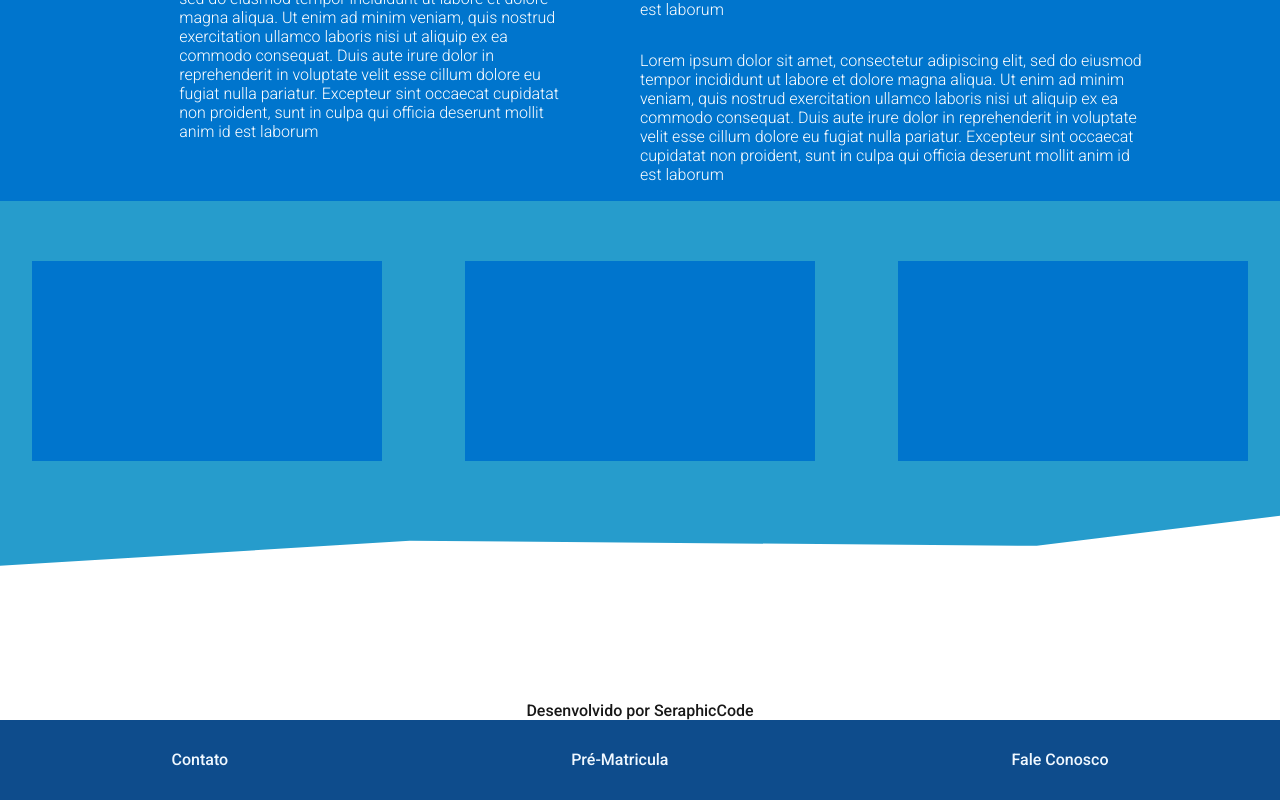
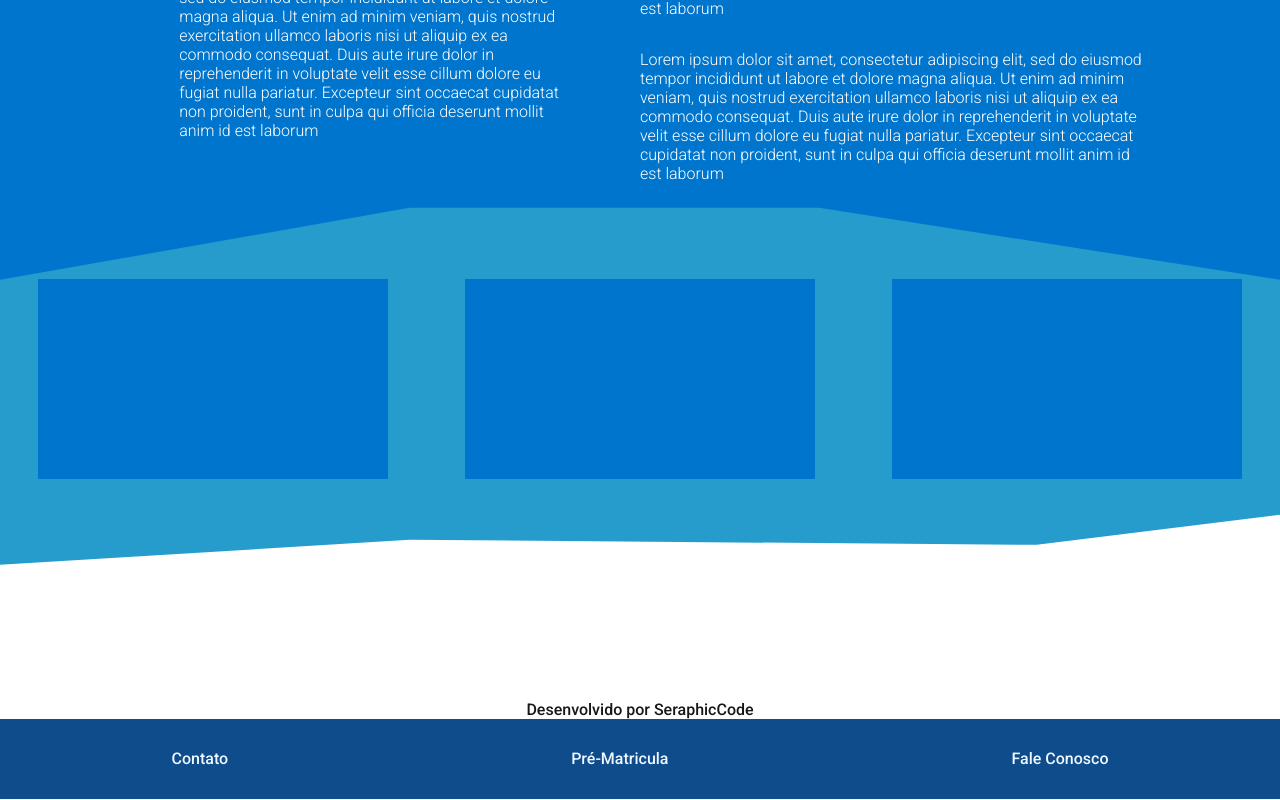
Before and after one commit to Alisonjs0/SchoolSync, a Next.js app: page / in a window 1280 px wide. Shown: the part 774-1574 px from the top of the page. Built offline with nearby package versions, Linux system fonts and the light colour scheme.

Commit message:
ajustes na div.info utilizando z-index

```diff
--- a/app/page.module.css
+++ b/app/page.module.css
@@ -56,6 +56,7 @@
 }
 
 .info {
+    position: relative;
     height: 600px;
     display: grid;
     grid-template-columns: repeat(2, 1fr);
@@ -63,6 +64,8 @@
     padding-top: 85px;
     color: white;
     clip-path: polygon(20% 0%, 80% 0%, 100% 0, 100% 80%, 64% 68%, 32% 68%, 0% 80%, 0 0);
+    margin-top: -1px;
+    z-index: 2;
 }
 
 .info h2 {
@@ -80,14 +83,16 @@
 }
 
 .carrossel {
+    position: relative;
     height: 500px;
     background: #269CCC;
     display: grid;
     grid-template-columns: repeat(3, 1fr);
     grid-template-rows: repeat(6,1fr);
     margin-top: -200px;
+    padding: 32px 0;
     clip-path: polygon(37% 0, 100% 0, 100% 0, 100% 63%, 81% 69%, 32% 68%, 0 73%, 0 0);
-    gap: 20px;
+    z-index: 1;
 }
 
 .carrossel div {
```
